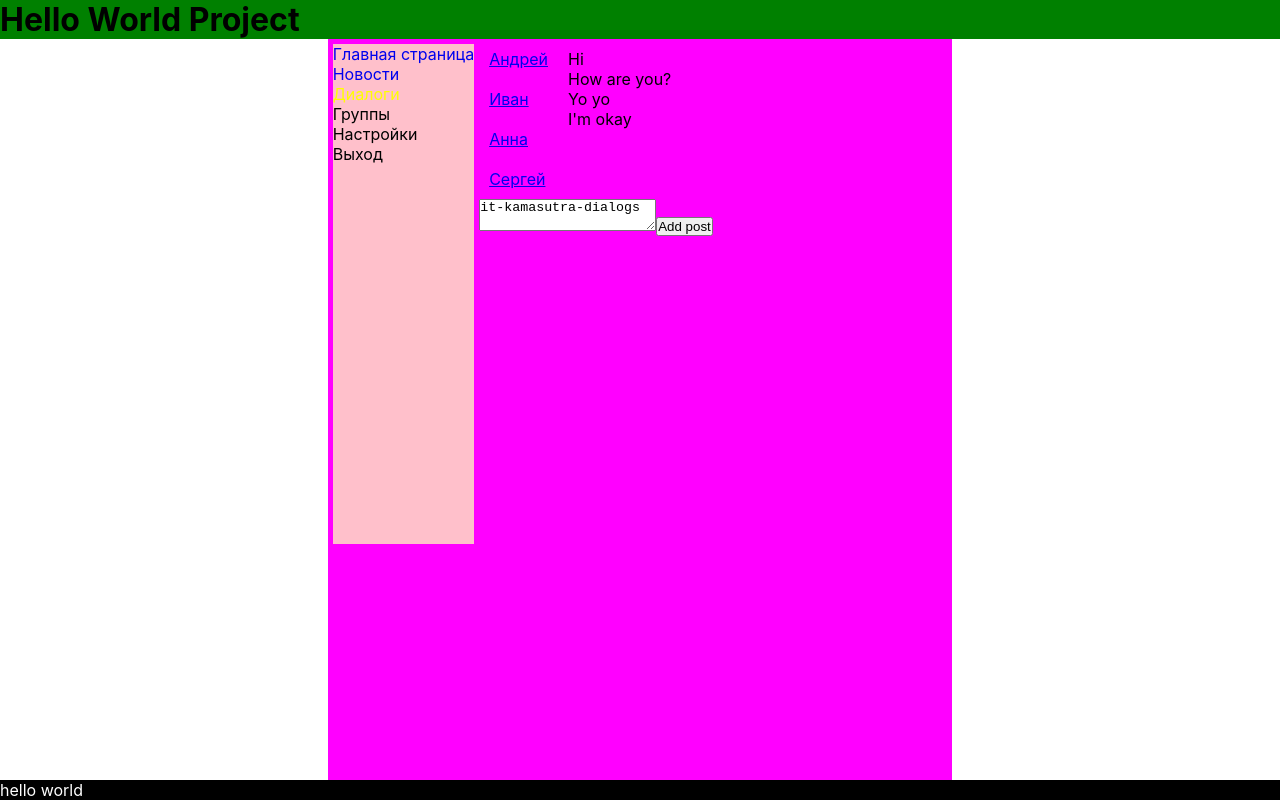
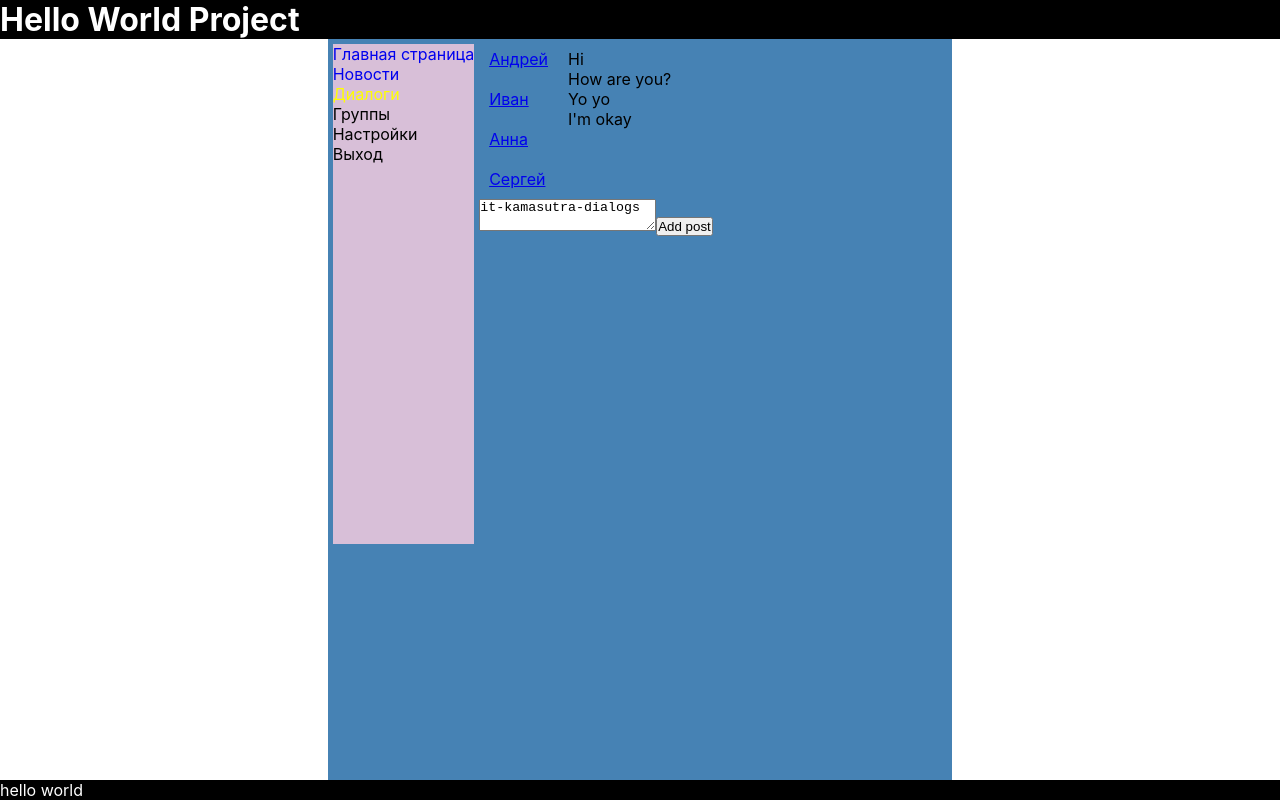
Before and after one commit to IvanWeber/cool-net, a React (Create React App) app: page /dialogs in a window 1280 px wide. Built offline with nearby package versions, Linux system fonts and the light colour scheme.

Commit message:
design improved

```diff
--- a/src/App.css
+++ b/src/App.css
@@ -59,7 +59,7 @@ body {
     margin-left: auto;
     margin-right: auto;
     max-width: 70%;
-    background-color: magenta;
+    background-color: steelblue;
 }
 
 .superwrapper {
--- a/src/Message.js
+++ b/src/Message.js
@@ -4,7 +4,7 @@ import './App.css';
 const Post = (props) => {
     return (
         <div>
-            <p>her</p>
+            <p>post</p>
         </div>
     )
 };
--- a/src/Redux/state.js
+++ b/src/Redux/state.js
@@ -8,9 +8,9 @@ export let store = {
         profilePage: {
             posts: [
                 {id: 1, message: 'Hi, how are you?', likesCount: 12},
-                {id: 1, message: 'It\'s my first post', likesCount: 11},
-                {id: 1, message: 'Blabla', likesCount: 11},
-                {id: 1, message: 'Dada', likesCount: 11},
+                {id: 2, message: 'It\'s my first post', likesCount: 11},
+                {id: 3, message: 'Blabla', likesCount: 11},
+                {id: 4, message: 'Dada', likesCount: 11},
             ],
             newPostText: 'it-kamasutra.comaaa'
         },
--- a/src/components/Dialogs/Dialogs.jsx
+++ b/src/components/Dialogs/Dialogs.jsx
@@ -40,7 +40,7 @@ const Dialogs = (props) => {
             <div>
             <textarea ref={newMessageElement} onChange={onMessageChange} value={props.dialogsPage.newMessageText}></textarea>
             <button onClick={addMessage}>Add post</button>
-            </div>
+            </div>{console.log(props)}
         </div>
     )
 };
--- a/src/components/Header/Header.module.css
+++ b/src/components/Header/Header.module.css
@@ -1,3 +1,4 @@
 .header-hwp {
-    background-color: green;
+    color: white;
+    background-color: black;
   }
--- a/src/components/LeftMenu/LeftMenu.module.css
+++ b/src/components/LeftMenu/LeftMenu.module.css
@@ -1,5 +1,5 @@
 .left-column {
-    background-color: pink;
+    background-color: thistle;
     min-height: 500px;
     margin: 5px;
   }
--- a/src/components/MainContentWrapper/NewsItem/NewsItem.module.css
+++ b/src/components/MainContentWrapper/NewsItem/NewsItem.module.css
@@ -1,7 +1,8 @@
 .div {
     max-width: 500px;
     min-height: 500px;
-    background-color: red;
+    background-color: #ffffff;
+    border: 1px solid gray;
     margin: 5px;
   }
 
@@ -9,7 +10,8 @@
 
     .div {
       font-size: 25px;
-      background-color: red;
+      background-color: #ffffff;
+      border: 1px solid gray;
     }
 
   }
--- a/src/components/Profile/MyPosts/MyPosts.jsx
+++ b/src/components/Profile/MyPosts/MyPosts.jsx
@@ -37,7 +37,7 @@ const MyPosts = (props) => {
             </div>
             <div className={s.posts}>
                 {messagesElements}
-            </div>
+            </div>{console.log(props)}
         </div>
     )
 }
```
